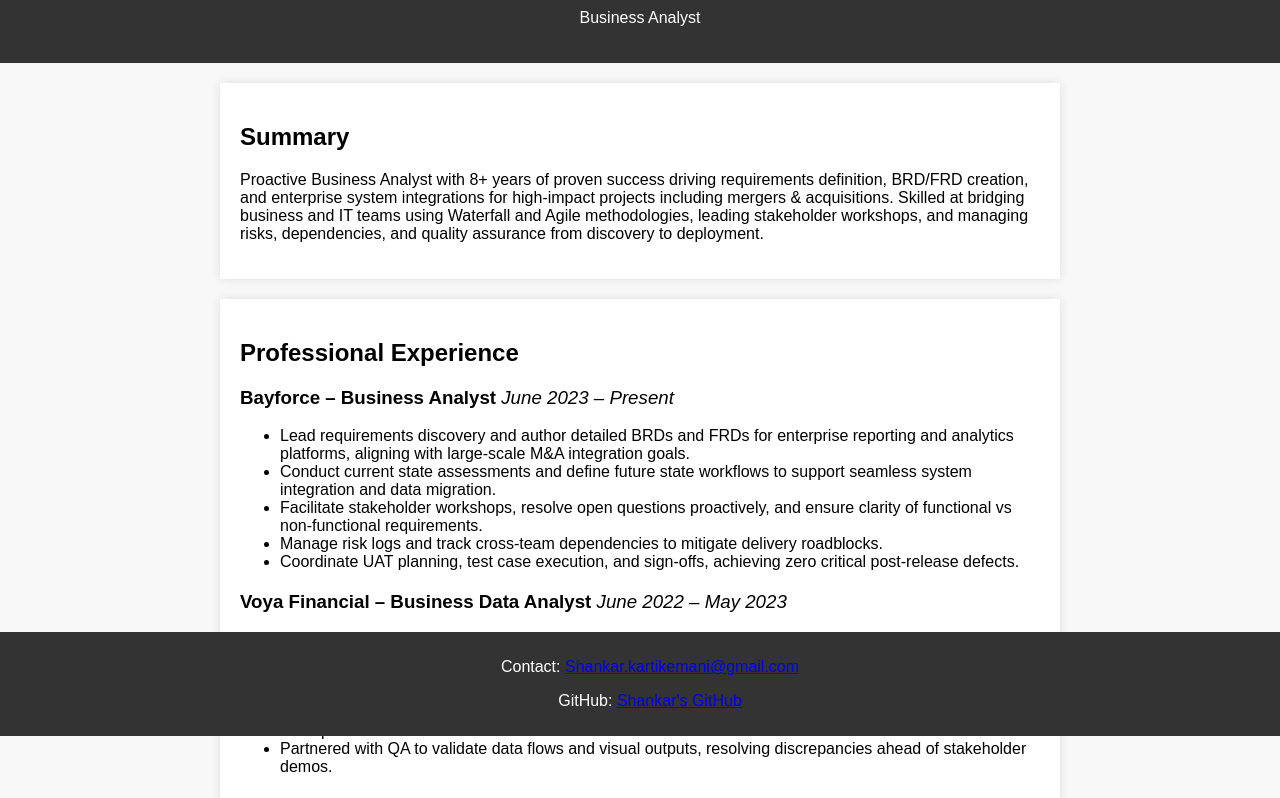
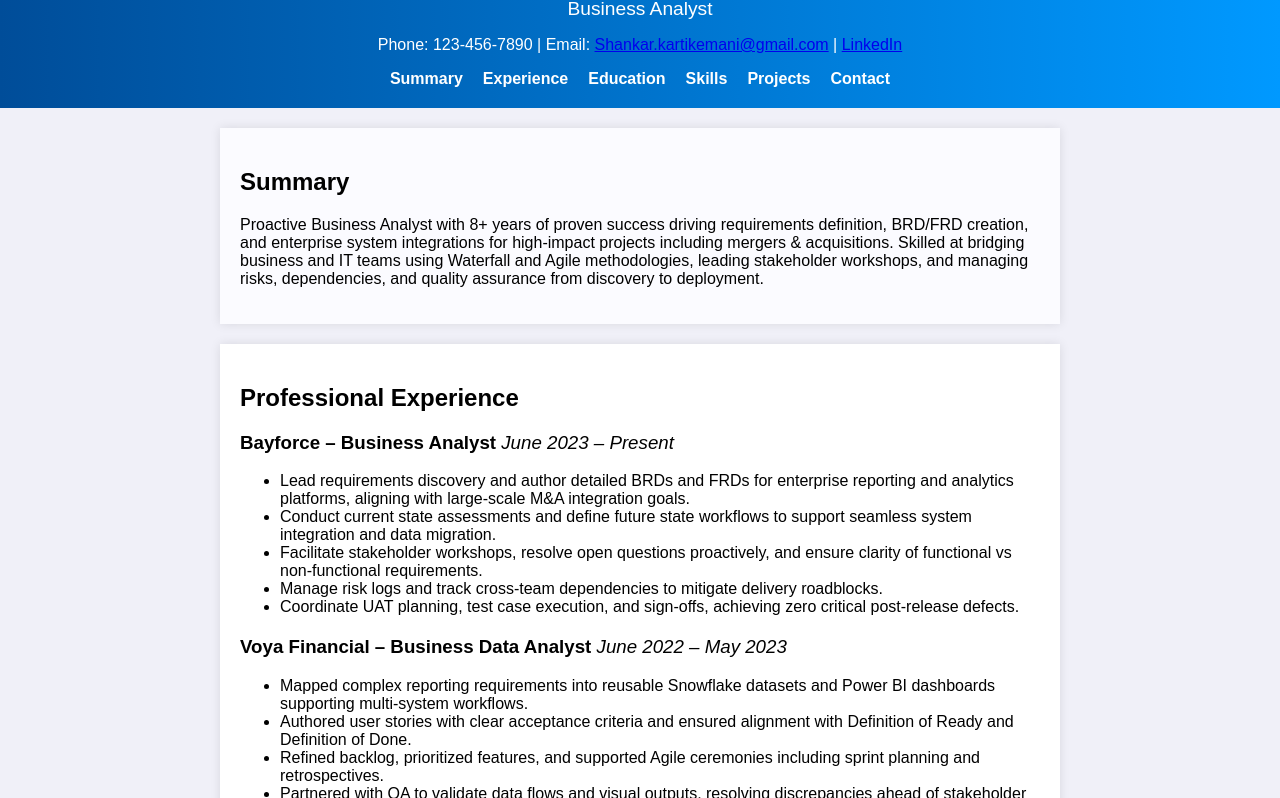
Before and after one commit to semani02/Shankar_Emani-Kartik-Portfolio, a plain HTML site: page Index.html in a window 1280 px wide. Shown: the part 64-862 px from the top of the page. Drawn offline with Linux system fonts and the light colour scheme.

Commit message:
Improve portfolio layout

```diff
--- a/Index.html
+++ b/Index.html
@@ -9,7 +9,18 @@
 <body>
     <header>
         <h1>Shankar Emani (Kartik)</h1>
-        <p>Business Analyst</p>
+        <p class="subtitle">Business Analyst</p>
+        <p>Phone: 123-456-7890 | Email: <a href="mailto:Shankar.kartikemani@gmail.com">Shankar.kartikemani@gmail.com</a> | <a href="https://www.linkedin.com/in/shankar-emani" target="_blank">LinkedIn</a></p>
+        <nav>
+            <ul>
+                <li><a href="#summary">Summary</a></li>
+                <li><a href="#experience">Experience</a></li>
+                <li><a href="#education">Education</a></li>
+                <li><a href="#skills">Skills</a></li>
+                <li><a href="#projects">Projects</a></li>
+                <li><a href="#contact">Contact</a></li>
+            </ul>
+        </nav>
     </header>
     <section id="summary">
         <h2>Summary</h2>
@@ -93,7 +104,7 @@
             <li>Agile Maturity Tracker and Coaching Roadmap: Developed an Agile maturity assessment tool with AI-assisted action tracking to visualize team autonomy, delivery consistency, and quality improvements over a 3-month coaching period.</li>
         </ul>
     </section>
-    <footer>
+    <footer id="contact">
         <p>Contact: <a href="mailto:Shankar.kartikemani@gmail.com">Shankar.kartikemani@gmail.com</a></p>
         <p>GitHub: <a href="https://github.com/semani02/Shankar_Emani-Kartik-Portfolio.git">Shankar's GitHub</a></p>
     </footer>
--- a/style.css
+++ b/style.css
@@ -4,18 +4,44 @@ body {
     font-family: 'Arial', sans-serif;
     margin: 0;
     padding: 0;
-    background-color: #f8f8f8;
+    background-color: #f0f0f8;
 }
 
 header {
-    background-color: #333;
+    background: linear-gradient(90deg, #004d99, #0099ff);
     color: white;
     text-align: center;
-    padding: 20px;
+    padding: 20px 10px;
+}
+
+nav ul {
+    list-style: none;
+    margin: 10px 0 0;
+    padding: 0;
+    display: flex;
+    justify-content: center;
+    gap: 20px;
+}
+
+nav a {
+    color: #fff;
+    text-decoration: none;
+    font-weight: bold;
+    transition: color 0.3s ease;
+}
+
+nav a:hover {
+    color: #ffd700;
 }
 
 h1 {
     margin: 0;
+}
+
+.subtitle {
+    margin: 5px 0 15px;
+    font-size: 1.2em;
+    font-weight: 500;
 }
 
 section {
@@ -24,6 +50,16 @@ section {
     padding: 20px;
     background-color: white;
     box-shadow: 0 0 10px rgba(0, 0, 0, 0.1);
+    transition: transform 0.3s ease, background-color 0.3s ease;
+}
+
+section:nth-child(even) {
+    background-color: #fbfbff;
+}
+
+section:hover {
+    background-color: #f0f8ff;
+    transform: translateY(-5px);
 }
 
 .job {
@@ -39,8 +75,7 @@ footer {
     background-color: #333;
     color: white;
     text-align: center;
-    padding: 10px;
-    position: fixed;
-    bottom: 0;
-    width: 100%;
+    padding: 20px 10px;
+    position: static;
+    margin-top: 40px;
 }
```
